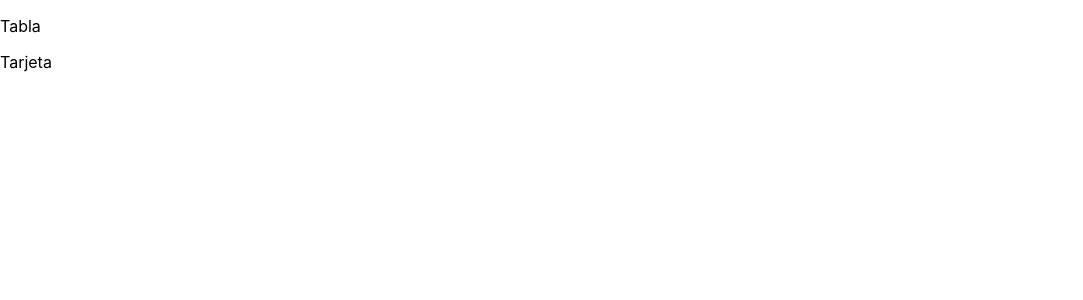
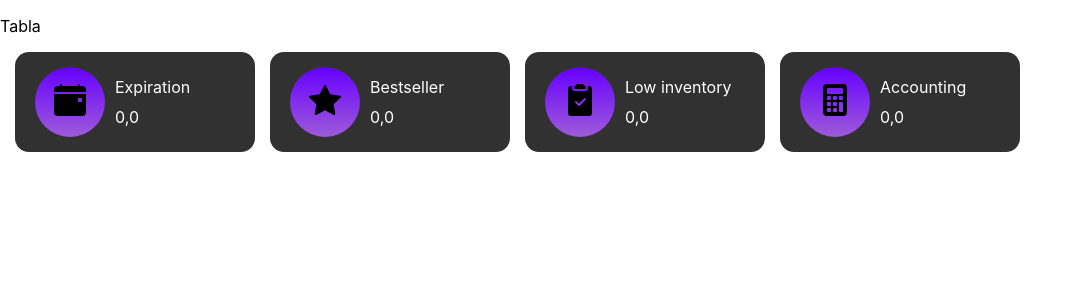
Before and after one commit to D4vc-198/sistema-inventario-front, a React (Create React App) app: page / in a window 1280 px wide. Shown: the top 300 px of the page, without its empty margins (0-1083 px from the left). Built offline with nearby package versions, Linux system fonts and the light colour scheme.

Commit message:
Create the componets cards

```diff
--- a/package.json
+++ b/package.json
@@ -8,6 +8,7 @@
     "@testing-library/user-event": "^13.5.0",
     "react": "^18.2.0",
     "react-dom": "^18.2.0",
+    "react-icons": "^4.9.0",
     "react-scripts": "5.0.1",
     "web-vitals": "^2.1.4"
   },
--- a/src/App.js
+++ b/src/App.js
@@ -1,14 +1,20 @@
 import './App.css';
 import Tabla from './Components/Tabla/Tabla';
 import Tarjeta from './Components/Tarjetas/Tarjeta';
+import { BsFillCalendarEventFill, BsFillStarFill, BsFillClipboard2CheckFill, BsCalculatorFill } from "react-icons/bs";
 
 function App() {
   return (
     <>
       <Tabla />
-      <Tarjeta />
+      <div className="menu-lista-tarjetas">
+      <Tarjeta icon={ <BsFillCalendarEventFill size="2em"/>} cardTitle={"Expiration"} cardDescription={"0,0"}/>
+      <Tarjeta icon={ <BsFillStarFill size="2em"/>} cardTitle={"Bestseller"} cardDescription={"0,0"}/>
+      <Tarjeta icon={ <BsFillClipboard2CheckFill size="2em"/>} cardTitle={"Low inventory"} cardDescription={"0,0"}/>
+      <Tarjeta icon={ <BsCalculatorFill size="2em"/>} cardTitle={"Accounting"} cardDescription={"0,0"}/>
+      </div>
     </>
-  )
+  );
 }
 
 export default App;
--- a/src/Components/Tarjetas/Tarjeta.js
+++ b/src/Components/Tarjetas/Tarjeta.js
@@ -1,10 +1,19 @@
 import React from "react"
+import "./../../Styles/Tarjetas.css"
 
-const Tarjeta = () => {
+const Tarjeta = (props) => {
+    const {icon, cardTitle, cardDescription } = props
+
     return (
-        <>
-            <p>Tarjeta</p>
-        </>
+        <div className="card-container">
+            <div className="card-icon-container">
+                <p>{icon}</p>
+            </div>
+            <div className="card-info-container">
+                <p>{cardTitle}</p>
+                <p>{cardDescription}</p>
+            </div>
+        </div>
     )
 }
 
--- /dev/null
+++ b/src/Styles/Tarjetas.css
@@ -0,0 +1,38 @@
+.card-container{
+    background-color: #313131;
+    width: 240px;
+    height: 100px;
+    display: flex; /* Acomodar las tarjetas en forma horizontal */
+    align-items: center;
+    justify-content: center;
+    border-radius: 14px;
+    box-sizing: border-box;
+    margin-left: 15px;
+}
+.card-icon-container{
+   background: linear-gradient(rgb(102, 0, 255),rgb(158, 91, 216));
+   width: 70px;
+   height: 70px;
+   border-radius: 50%;
+   display: flex;
+   align-items: center;
+   justify-content: center;
+   margin: 0 15px 0 0;
+   margin-right: 10px; /* Espacio entre el icono y la información */
+}
+
+.card-info-container {
+    width: 120px;
+    display: flex;
+    flex-direction: column;
+}
+.card-info-container p{
+    margin: 5px 0;
+    color: #fff;
+    flex: 1; /* Distribuir el espacio horizontalmente */
+}
+
+.menu-lista-tarjetas {
+    display: flex;
+    width: auto;
+}
```
Also changed, not shown: 1 other file (tests, documents, lock files or other folders).
